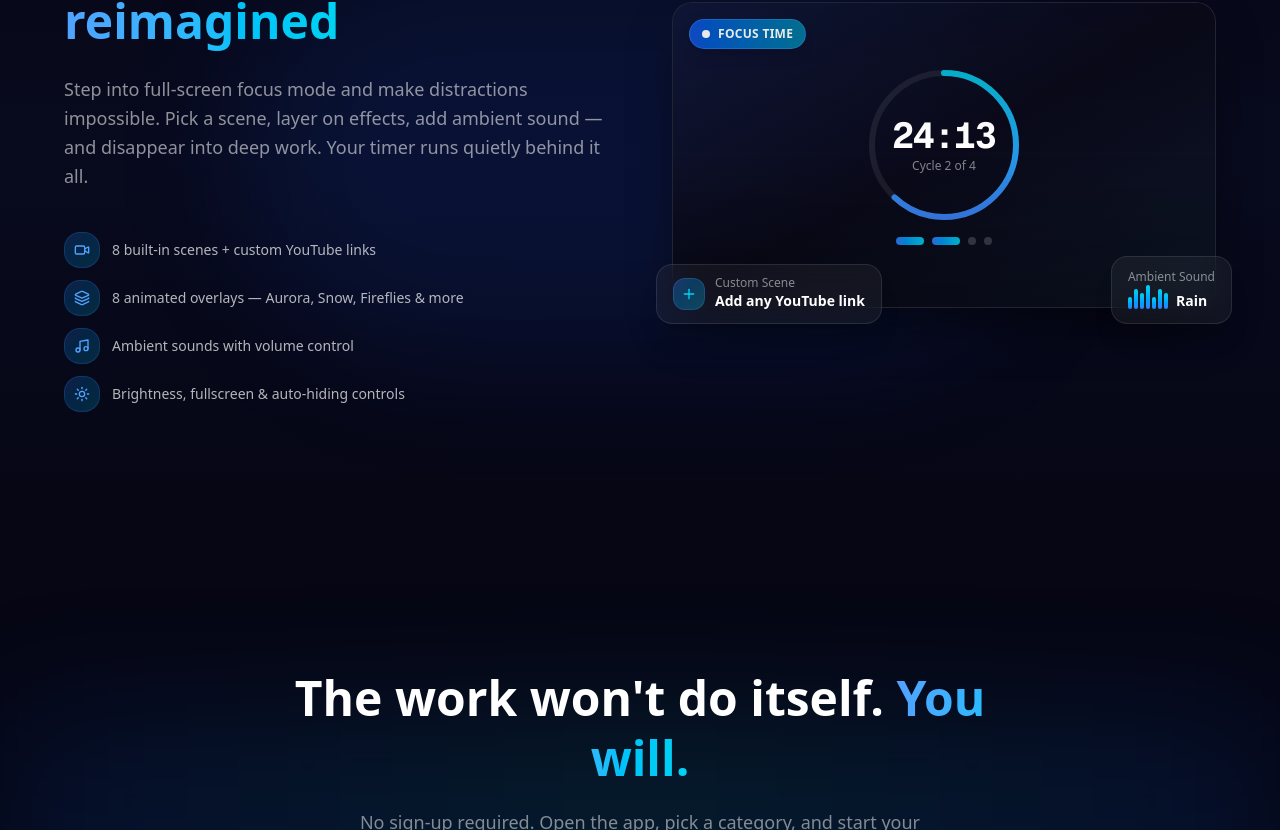
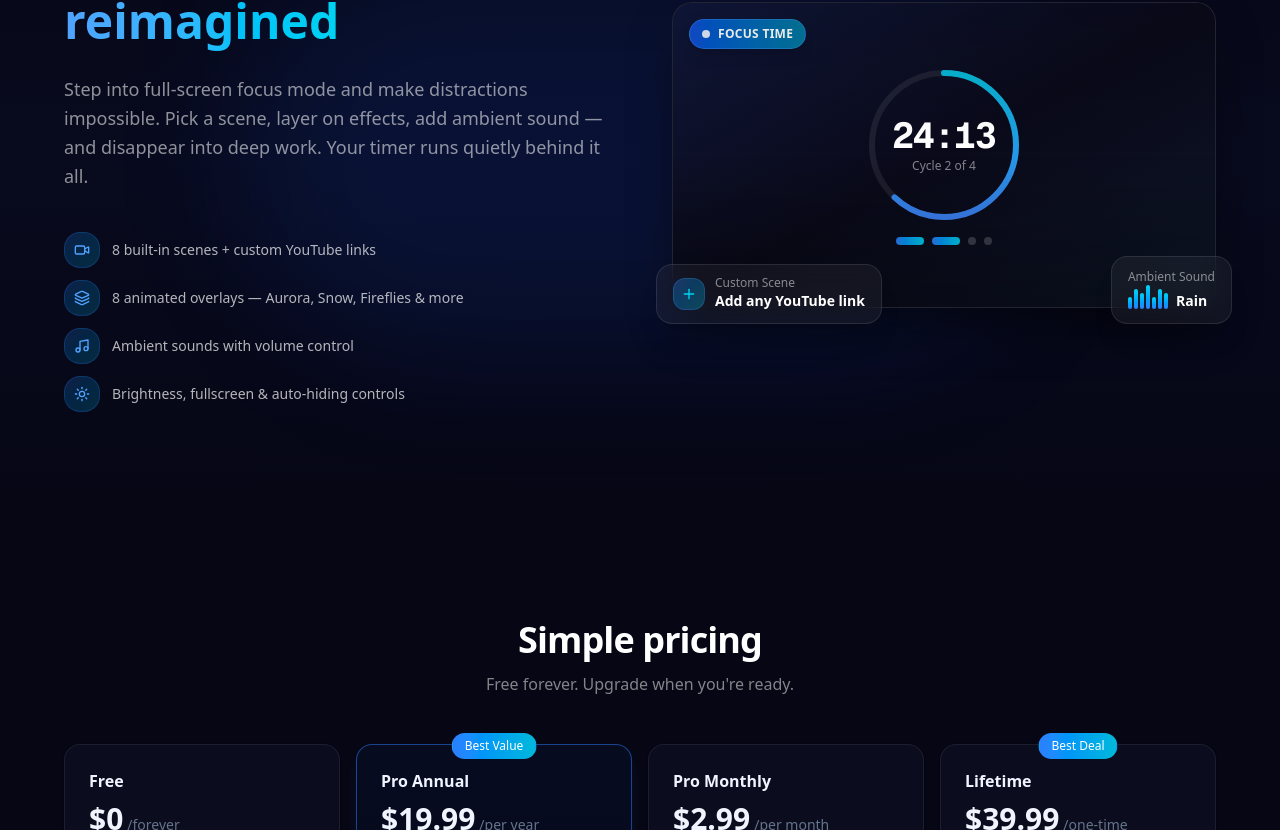
Before and after one commit to lqtrung-95/clock-in, a Next.js app in the folder clockin/: page / in a window 1280 px wide. Shown: the part 1970-2800 px from the top of the page. Built offline with nearby package versions, Linux system fonts and the light colour scheme; no server answers.

Commit message:
feat(landing): add pricing section

```diff
--- a/clockin/src/app/page.tsx
+++ b/clockin/src/app/page.tsx
@@ -4,6 +4,7 @@ import { FeaturesSection } from "@/components/landing/features-section";
 import { FocusShowcaseSection } from "@/components/landing/focus-showcase-section";
 import { LandingCtaSection } from "@/components/landing/landing-cta-section";
 import { JsonLdSchema } from "@/components/shared/json-ld-schema";
+import { PricingCards } from "@/components/billing/pricing-cards";
 
 const APP_URL = process.env.NEXT_PUBLIC_APP_URL || "https://effortful.app";
 
@@ -40,6 +41,22 @@ export default function LandingPage() {
       <HeroSection />
       <FeaturesSection />
       <FocusShowcaseSection />
+
+      {/* Pricing section */}
+      <section id="pricing" className="py-20 px-4">
+        <div className="mx-auto max-w-6xl">
+          <div className="mb-12 text-center">
+            <h2 className="text-3xl font-bold tracking-tight text-white sm:text-4xl">
+              Simple pricing
+            </h2>
+            <p className="mt-3 text-base text-white/50">
+              Free forever. Upgrade when you&apos;re ready.
+            </p>
+          </div>
+          <PricingCards currentPlan="free" userId={null} />
+        </div>
+      </section>
+
       <LandingCtaSection />
       <footer className="border-t border-white/5 py-8 text-center text-sm text-white/25">
         © {new Date().getFullYear()} Effortful - Built for makers, dreamers, and doers.
```
